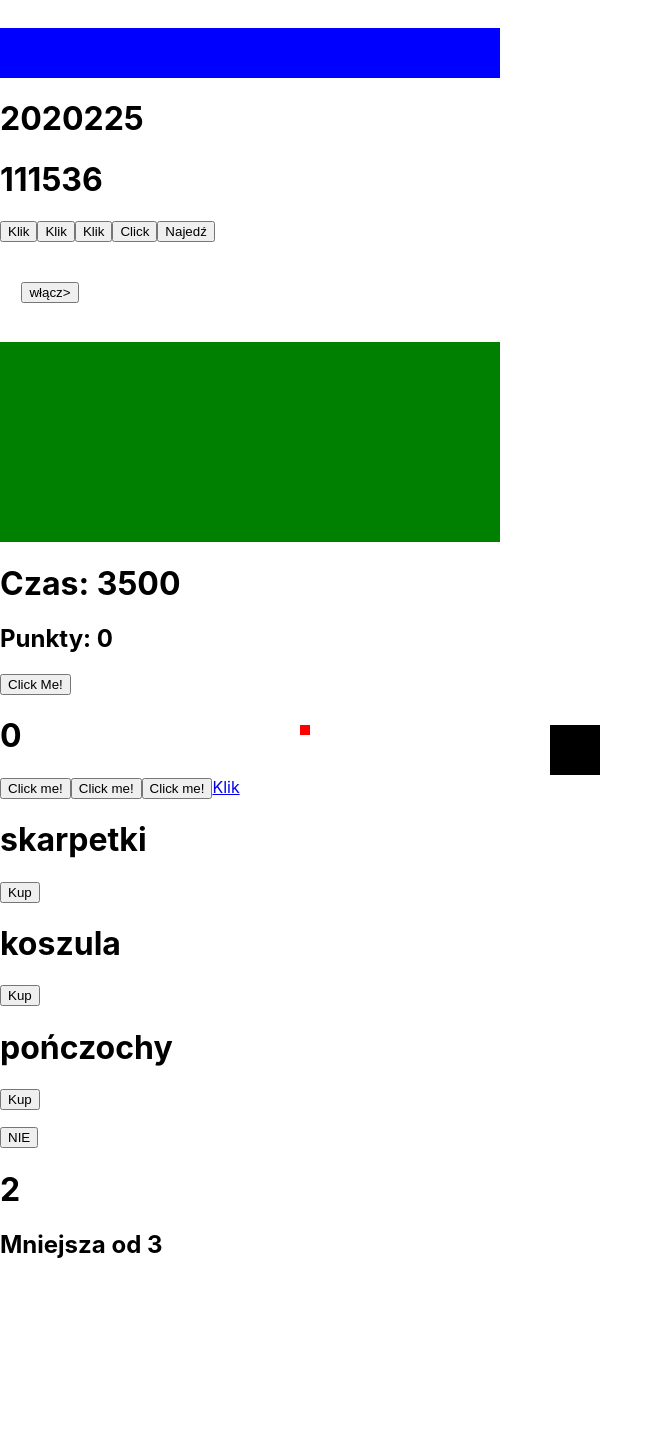
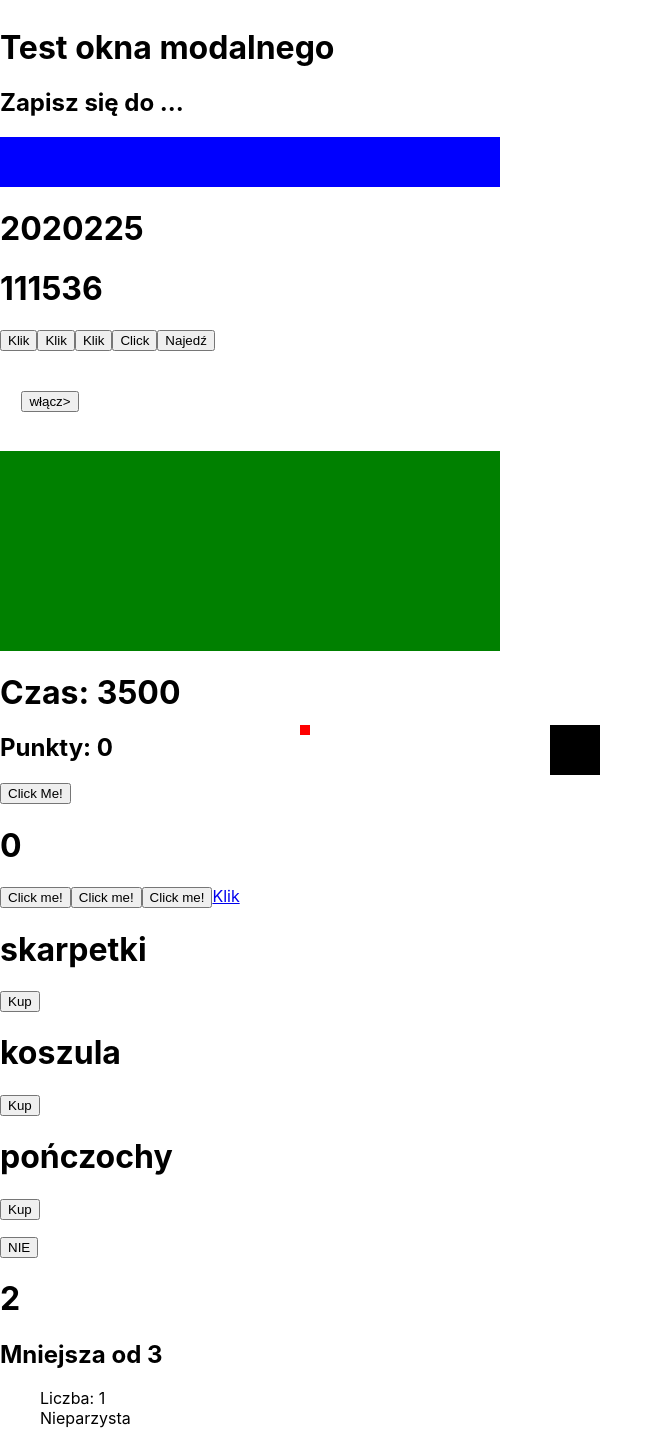
Before and after one commit to MMarek/zadania_11, a React (Create React App) app: page /#/ in a window 1280 px wide. Shown: the part 175-1604 px from the top of the page, without its empty margins (0-663 px from the left). Before the commit the page ends 1454 px from the top, so only its background shows below. Built offline with nearby package versions, Linux system fonts and the light colour scheme.

Commit message:
correction

```diff
--- a/src/components/home.js
+++ b/src/components/home.js
@@ -2,7 +2,7 @@ import React, {Component} from "react";
 import Task01 from './task01';
 import Task02 from './task02';
 import Task03 from './task03';
-// import Task04 from './task04';
+import Task04 from './task04';
 import Task05 from './task05';
 import Task06 from './task06';
 import Task07 from './task07';
@@ -19,7 +19,7 @@ import Task17 from './task17';
 import Task18 from './task18';
 import Task19 from './task19';
 import Task20 from './task20';
-// import Task21 from './task21';
+import Task21 from './task21';
 
 class Home extends Component {
 
@@ -29,7 +29,7 @@ class Home extends Component {
                 <Task01/>
                 <Task02/>
                 <Task03/>
-                {/*<Task04/>*/}
+                <Task04/>
                 <Task05/>
                 <Task06/>
                 <Task07/>
@@ -46,7 +46,7 @@ class Home extends Component {
                 <Task18/>
                 <Task19/>
                 <Task20/>
-                {/*<Task21/>*/}
+                <Task21/>
             </>
         )
     }
--- a/src/components/task04.js
+++ b/src/components/task04.js
@@ -20,7 +20,7 @@ class Modal extends Component{
                 console.log(this.state.modalOpen);
                 console.log(this.state.heading);
             });
-        }, 10000);
+        }); //add time
     }
 
     componentWillUnmount() {
--- a/src/components/task11.js
+++ b/src/components/task11.js
@@ -2,7 +2,7 @@ import React, {Component} from "react";
 
 class MobileMenu extends Component {
     state = {
-        open: false
+        open: true
     };
 
     handleOpenMenu = (e) => {
```
Also changed, not shown: src/components/task21.js (+0 -37 lines), 1 other file (tests, documents, lock files or other folders).
